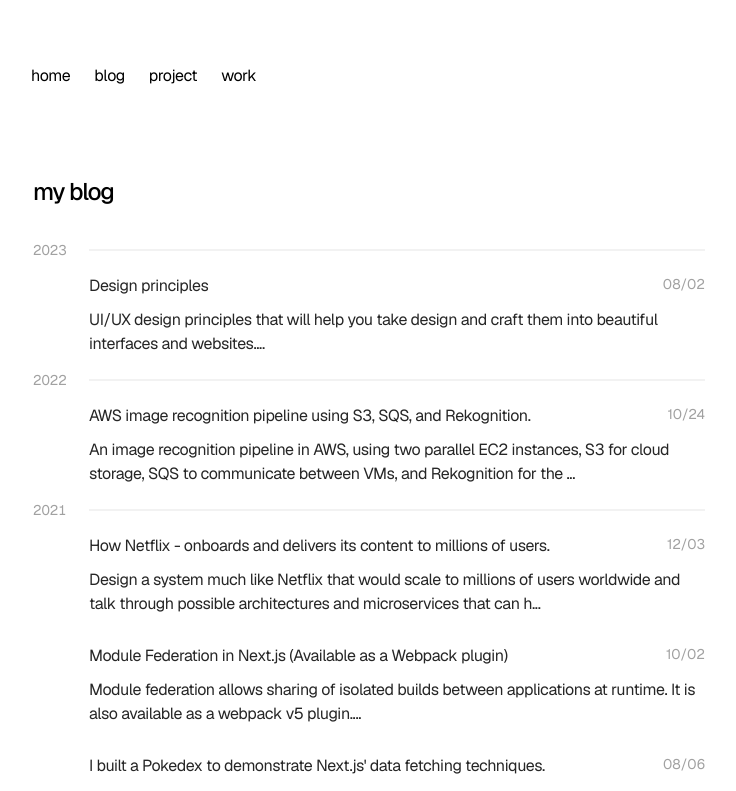
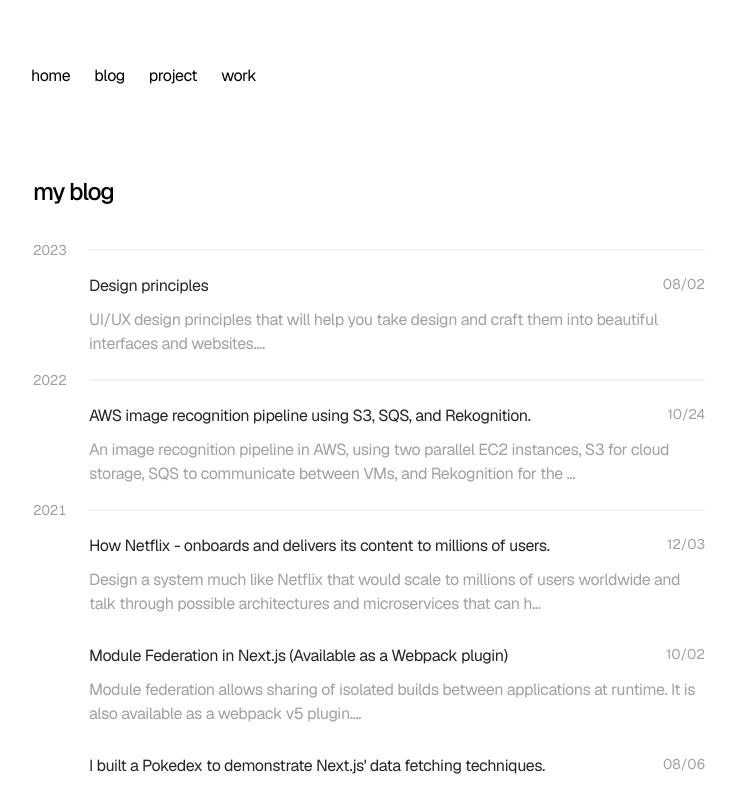
Before and after one commit to Boro23-wq/boro.io, a Next.js app: page /blog in a window 1280 px wide. Shown: the top 791 px of the page, without its empty margins (271-1007 px from the left). Built offline with nearby package versions, Linux system fonts and the light colour scheme.

Commit message:
fixed blog

```diff
--- a/app/components/posts.tsx
+++ b/app/components/posts.tsx
@@ -83,6 +83,7 @@ export function BlogPosts({ page }: BlogPostsProps) {
             </p>
             <hr className="ml-4 absolute left-10 right-0 top-1/2 transform -translate-y-1/2 border-t border-neutral-200 dark:border-neutral-800" />
           </div>
+
           {posts.map((post, index) => {
             const publishedDate = new Date(post.metadata.publishedAt);
             const month = String(publishedDate.getMonth() + 1).padStart(2, "0"); // Get the month and pad with leading zero if needed
@@ -97,7 +98,7 @@ export function BlogPosts({ page }: BlogPostsProps) {
                 >
                   <div className="my-3.5">
                     <div className="items-start w-full flex justify-between space-x-0 md:space-x-2">
-                      <p className="ml-14 mb-2.5 text-semibold title transition-all text-neutral-800 hover:text-neutral-800 dark:text-neutral-200 dark:hover:text-neutral-200 tracking-tight">
+                      <p className="ml-14 mb-2.5 title transition-all text-neutral-800 hover:text-neutral-800 dark:text-neutral-200 dark:hover:text-neutral-200 tracking-tight">
                         {post.metadata.title}
                       </p>
 
@@ -106,7 +107,7 @@ export function BlogPosts({ page }: BlogPostsProps) {
                       </p>
                     </div>
 
-                    <p className="ml-14 eclipse text-neutral-800 dark:text-neutral-600 tracking-tight">
+                    <p className="ml-14 eclipse text-neutral-400 dark:text-neutral-600 tracking-tight">
                       {post.metadata.summary.length > 100
                         ? post.metadata.summary.substring(0, 150) + "..."
                         : post.metadata.summary}
--- a/app/global.css
+++ b/app/global.css
@@ -216,7 +216,7 @@ mark[data-highlighted-chars] {
 }
 
 .blog-section:hover .title:not(:hover) {
-  @apply text-neutral-400 dark:text-neutral-600 transition-all;
+  @apply text-neutral-600 dark:text-neutral-400 transition-all;
 }
 
 pre::-webkit-scrollbar {
```
